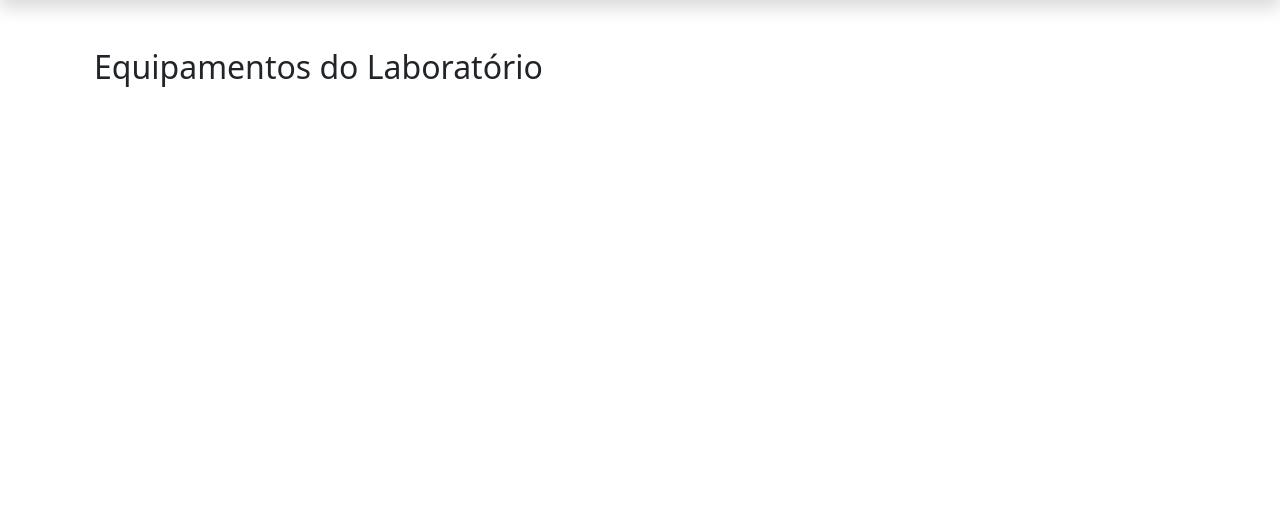
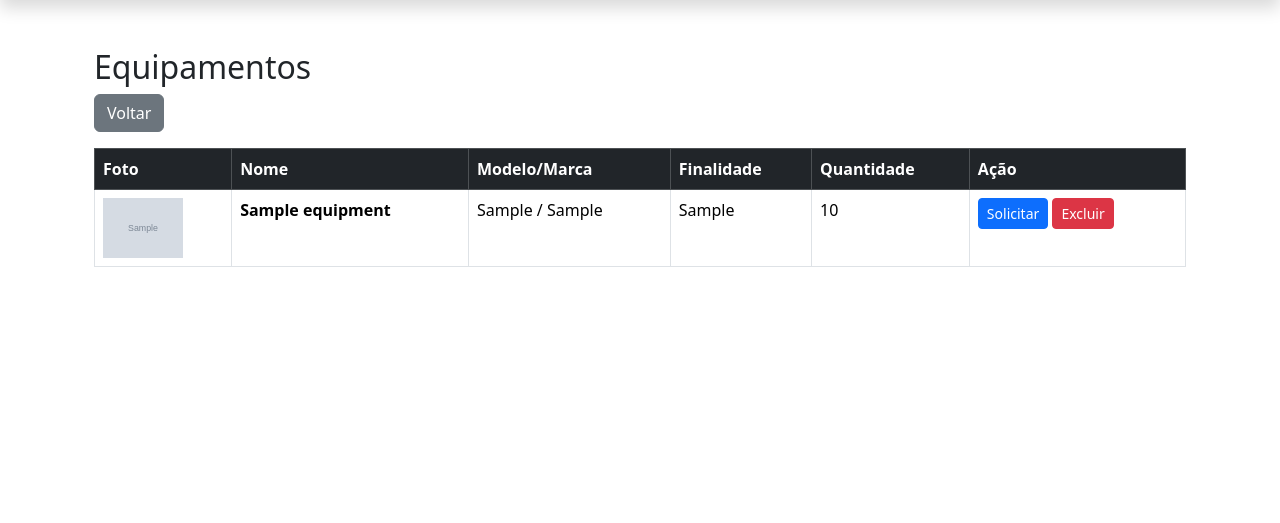
Before and after one commit to almeidasudarioarthurcassius-maker/SITE-OFICIAL-LABRIOS, a Flask app: page /equipment in a window 1280 px wide. Shown: the part 59-582 px from the top of the page. Run offline with Flask 3, Linux system fonts and the light colour scheme; a user stored in the database is signed in; tables that the repository leaves empty hold one stand-in row (values such as "Sample post"); grey boxes marked "Sample" are stand-in pictures.

Commit message:
Update equipment.html

```diff
--- a/site-labrios-oficial/templates/equipment.html
+++ b/site-labrios-oficial/templates/equipment.html
@@ -1,56 +1,45 @@
 {% extends "base.html" %}
-
 {% block content %}
 <div class="container mt-4">
-
-    <h2 class="mb-4">Equipamentos do Laboratório</h2>
-
-    <div class="row">
-        {% for equipamento in equipamentos %}
-        <div class="col-md-4 mb-4">
-            <div class="card shadow-sm h-100">
-
-                {% if equipamento.imagem_url %}
-                    <img src="{{ equipamento.imagem_url }}"
-                         class="card-img-top"
-                         style="height: 250px; object-fit: cover;"
-                         alt="Imagem do equipamento">
+    <h2>Equipamentos</h2>
+    <a href="{{ url_for('home') }}" class="btn btn-secondary mb-3">Voltar</a>
+    <div class="table-responsive">
+        <table class="table table-bordered">
+            <thead class="table-dark">
+                <tr>
+                    <th>Foto</th>
+                    <th>Nome</th>
+                    <th>Modelo/Marca</th>
+                    <th>Finalidade</th>
+                    <th>Quantidade</th>
+                    <th>Ação</th>
+                </tr>
+            </thead>
+            <tbody>
+                {% for e in equipments %}
+                <tr>
+                    <td>
+                        {% if e.image %}<img src="{{ url_for('static', filename='uploads/' + e.image) }}" width="80">
+                        {% else %}<span class="text-muted">Sem foto</span>{% endif %}
+                    </td>
+                    <td><strong>{{ e.name }}</strong></td>
+                    <td>{{ e.model }} / {{ e.brand }}</td>
+                    <td>{{ e.purpose }}</td>
+                    <td>{{ e.quantity }}</td>
+                    <td>
+                        <a href="{{ url_for('request_reservation', equipment_id=e.id) }}" class="btn btn-primary btn-sm">Solicitar</a>
+                        {% if current_user.is_authenticated %}
+                            <form action="{{ url_for('delete_equipment', id=e.id) }}" method="POST" style="display:inline;">
+                                <button class="btn btn-danger btn-sm">Excluir</button>
+                            </form>
+                        {% endif %}
+                    </td>
+                </tr>
                 {% else %}
-                    <img src="{{ url_for('static', filename='img/sem-imagem.png') }}"
-                         class="card-img-top"
-                         style="height: 250px; object-fit: cover;"
-                         alt="Sem imagem">
-                {% endif %}
-
-                <div class="card-body">
-                    <h5 class="card-title">{{ equipamento.nome }}</h5>
-                    <p class="card-text">{{ equipamento.descricao }}</p>
-
-                    {% if equipamento.pdf_url %}
-                        <a href="{{ equipamento.pdf_url }}"
-                           target="_blank"
-                           class="btn btn-outline-primary btn-sm">
-                           Ver Manual (PDF)
-                        </a>
-                    {% endif %}
-                </div>
-
-                <div class="card-footer text-end">
-                    <a href="{{ url_for('editar_equipamento', id=equipamento.id) }}"
-                       class="btn btn-warning btn-sm">
-                       Editar
-                    </a>
-                    <a href="{{ url_for('excluir_equipamento', id=equipamento.id) }}"
-                       class="btn btn-danger btn-sm"
-                       onclick="return confirm('Tem certeza que deseja excluir?')">
-                       Excluir
-                    </a>
-                </div>
-
-            </div>
-        </div>
-        {% endfor %}
+                <tr><td colspan="6">Nenhum equipamento cadastrado.</td></tr>
+                {% endfor %}
+            </tbody>
+        </table>
     </div>
-
 </div>
 {% endblock %}
```
